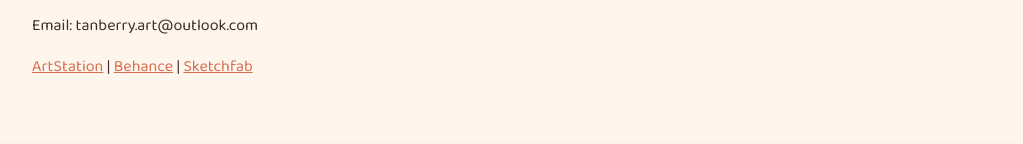
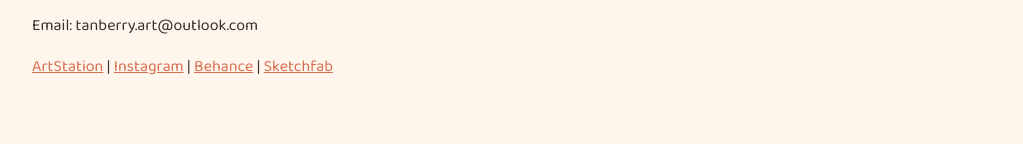
Before and after one commit to tanberryart/tanberryart, a plain HTML site: page index.html in a window 1280 px wide. Shown: the part 1225-1369 px from the top of the page, without its empty margins (128-1151 px from the left). Drawn offline with Linux system fonts and the light colour scheme.

Commit message:
Update index.html

```diff
--- a/index.html
+++ b/index.html
@@ -126,6 +126,7 @@
     <p>Email: tanberry.art@outlook.com</p>
     <p>
       <a href="https://www.artstation.com/" style="color:#d86f52">ArtStation</a> |
+      <a href="https://www.instagram.com/" style="color:#d86f52">Instagram</a> |
       <a href="https://www.behance.net/" style="color:#d86f52">Behance</a> |
       <a href="https://www.sketchfab.com/" style="color:#d86f52">Sketchfab</a>
     </p>
```
